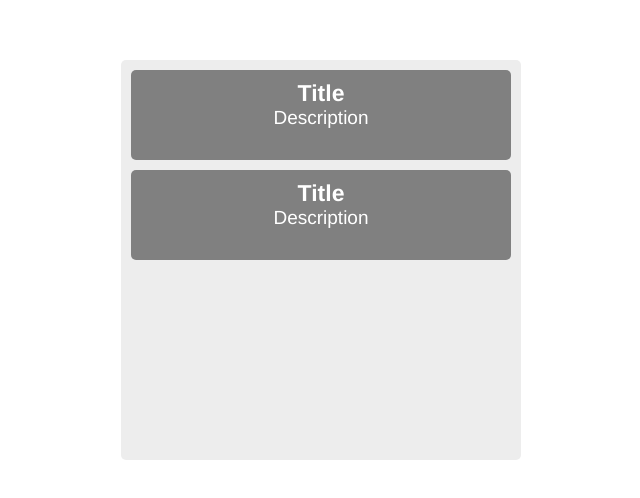
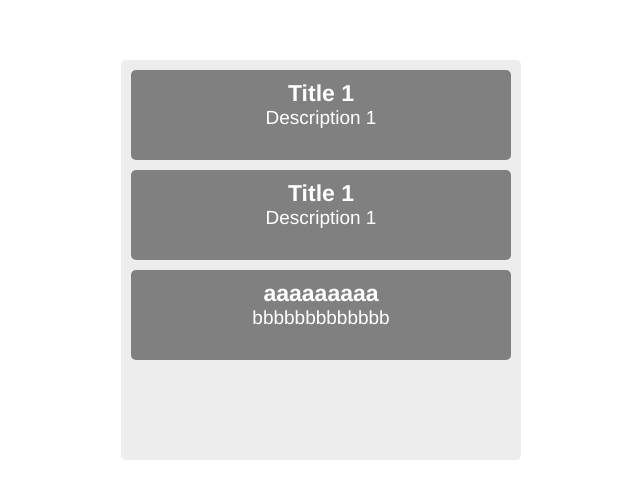
Before and after one commit to ivosahlik/todo, a Vue app: page / in a window 1280 px wide. Shown: the top 498 px of the page, without its empty margins (319-959 px from the left). Built offline with nearby package versions, Linux system fonts and the light colour scheme.

Commit message:
added props

```diff
--- a/src/components/Todo/TodoItem.vue
+++ b/src/components/Todo/TodoItem.vue
@@ -1,12 +1,26 @@
 <template>
   <div class="todo-item todo-item--content">
-    <div class="todo-item__title">Title</div>
-    <div class="todo-item__description">Description</div>
+    <div class="todo-item__title">{{title}}</div>
+    <div class="todo-item__description">{{description}}</div>
   </div>
 </template>
 
 <script>
-export default {};
+export default {
+  //props: ["title", "description"],
+  props: {
+    title: {
+      type: String,
+      required: true,
+      default: "Default Title"
+    },
+    description: {
+      type: String,
+      required: true,
+      default: "Default Description"
+    }
+  }
+};
 </script>
 
 <style lang="scss" scoped>
--- a/src/components/Todo/TodoList.vue
+++ b/src/components/Todo/TodoList.vue
@@ -1,7 +1,8 @@
 <template>
   <div class="todo-list">
-    <todo-item />
-    <todo-item />
+    <todo-item :title="'Title 1'" :description="'Description 1'" />
+    <todo-item :title="'Title 1'" :description="'Description 1'" />
+    <todo-item :title="todoTitle" :description="todoDescription" />
   </div>
 </template>
 
@@ -11,6 +12,12 @@ import TodoItem from "@/components/Todo/TodoItem";
 export default {
   components: {
     TodoItem
+  },
+  data() {
+    return {
+      todoTitle: "aaaaaaaaa",
+      todoDescription: "bbbbbbbbbbbbb"
+    };
   }
 };
 </script>
```
